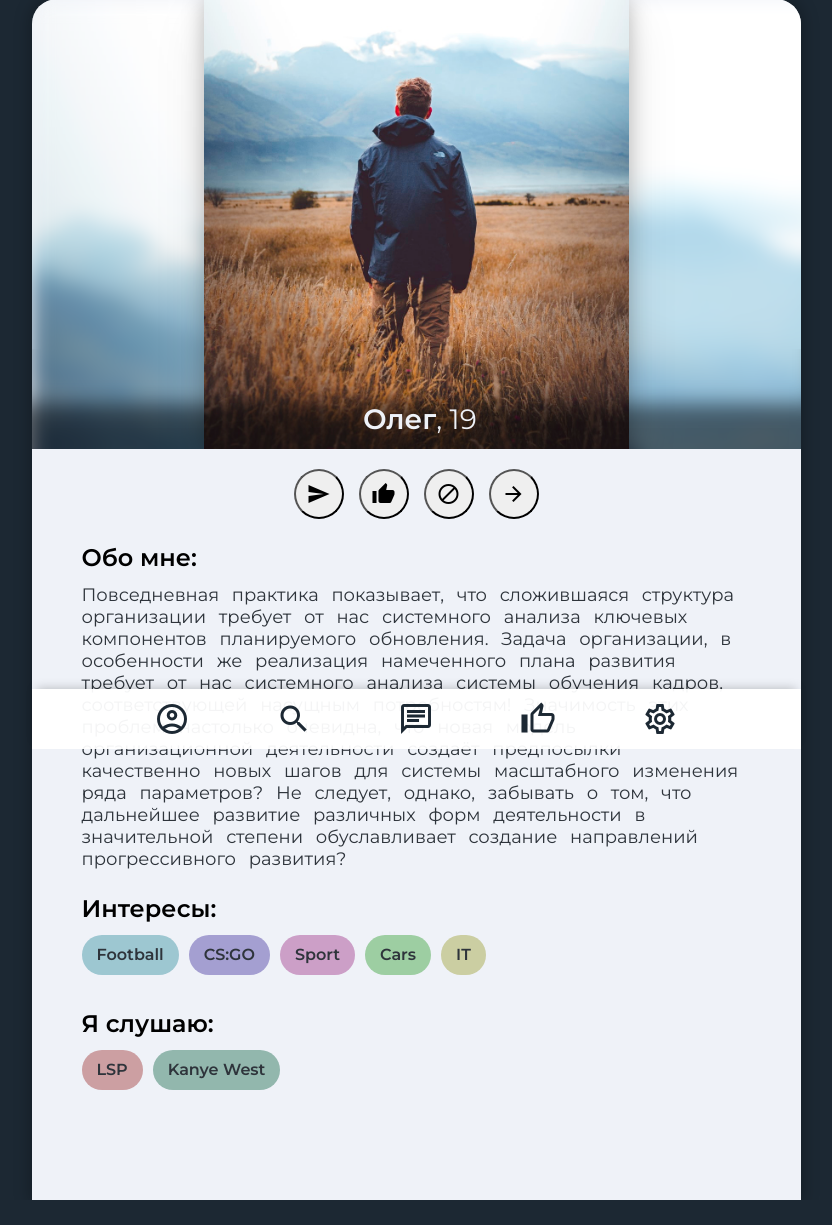
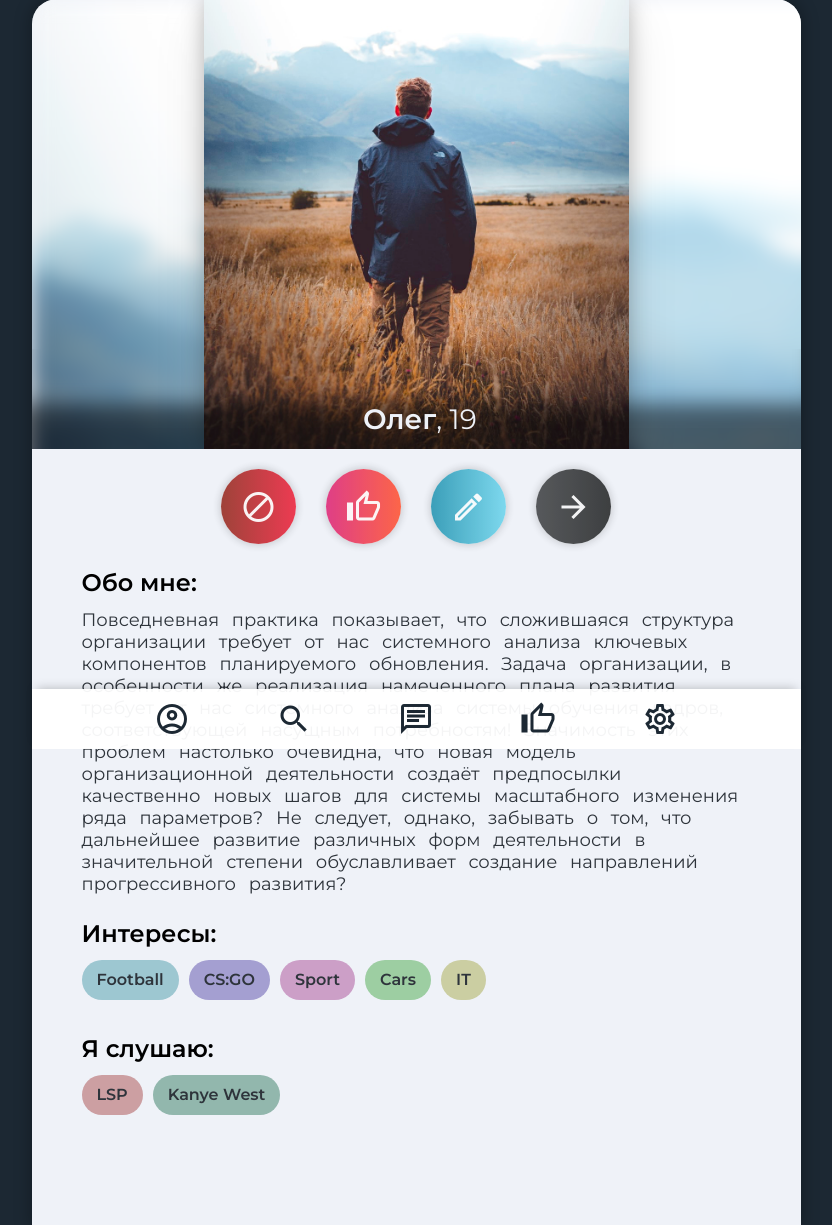
Before and after one commit to thtrvdnl/vbar, a Django app: template template/index.html in a window 1280 px wide. Shown: the part 51-1276 px from the top of the page, without its empty margins (224-1056 px from the left). Before the commit the page ends 1251 px from the top, so only its background shows below. Run offline with Django 3.2, Linux system fonts and the light colour scheme; the template is opened without the code that fills it, so the values that code supplies are empty.

Commit message:
Buttons section done, icons updated

```diff
--- a/template/css/style.css
+++ b/template/css/style.css
@@ -107,7 +107,19 @@
   margin-right: 0;
 }
 
-.main .avatar {
+.main-body {
+  width: 100%;
+  padding: 30px 10px 70px;
+  display: -webkit-box;
+  display: -ms-flexbox;
+  display: flex;
+  -webkit-box-orient: vertical;
+  -webkit-box-direction: normal;
+      -ms-flex-flow: column nowrap;
+          flex-flow: column nowrap;
+}
+
+.avatar {
   width: 100%;
   height: 450px;
   max-width: 425px;
@@ -119,11 +131,11 @@
           box-shadow: 0px 20px 50px 0 rgba(0, 0, 0, 0.1), 0 0 20px 0 rgba(0, 0, 0, 0.25);
 }
 
-.main .avatar-wrapper {
+.avatar-wrapper {
   position: relative;
 }
 
-.main .buttons-wrapper {
+.buttons-wrapper {
   display: -webkit-box;
   display: -ms-flexbox;
   display: flex;
@@ -135,7 +147,8 @@
           align-items: center;
 }
 
-.main .btn {
+.btn {
+  cursor: pointer;
   display: -webkit-box;
   display: -ms-flexbox;
   display: flex;
@@ -145,22 +158,66 @@
   -webkit-box-pack: center;
       -ms-flex-pack: center;
           justify-content: center;
-  width: 50px;
-  height: 50px;
+  width: 60px;
+  height: 60px;
+  border: none;
   padding: 15px;
-  margin-right: 15px;
-  font-size: 18px;
+  margin-right: 20px;
+  color: rgba(255, 255, 255, 0.95);
+  -webkit-box-shadow: 0 0 5px 0 rgba(0, 0, 0, 0.25);
+          box-shadow: 0 0 5px 0 rgba(0, 0, 0, 0.25);
+  -webkit-transition-property: opacity, -webkit-box-shadow;
+  transition-property: opacity, -webkit-box-shadow;
+  transition-property: box-shadow, opacity;
+  transition-property: box-shadow, opacity, -webkit-box-shadow;
+  -webkit-transition-duration: 0.133s;
+          transition-duration: 0.133s;
+  -webkit-transition-timing-function: ease-in-out;
+          transition-timing-function: ease-in-out;
 }
 
-.main .btn:last-child {
+.btn:hover, .btn:focus {
+  -webkit-box-shadow: 0 2px 5px 1px rgba(0, 0, 0, 0.25);
+          box-shadow: 0 2px 5px 1px rgba(0, 0, 0, 0.25);
+}
+
+.btn > i {
+  font-size: 28px;
+}
+
+.btn:last-child {
   margin-right: 0;
 }
 
-.main .btn-rounded {
+.btn-rounded {
   border-radius: 50%;
 }
 
-.main .banner {
+#block {
+  background: #ed213a;
+  background: -webkit-gradient(linear, left top, right top, from(#93291e), to(#ed213a));
+  background: linear-gradient(to right, #93291e, #ed213a);
+}
+
+#like {
+  background: #ff512f;
+  background: -webkit-gradient(linear, left top, right top, from(#dd2476), to(#ff512f));
+  background: linear-gradient(to right, #dd2476, #ff512f);
+}
+
+#message {
+  background: #2193b0;
+  background: -webkit-gradient(linear, left top, right top, from(#2193b0), to(#6dd5ed));
+  background: linear-gradient(to right, #2193b0, #6dd5ed);
+}
+
+#skip {
+  background: #232526;
+  background: -webkit-gradient(linear, left top, right top, from(#414345), to(#232526));
+  background: linear-gradient(to right, #414345, #232526);
+}
+
+.banner {
   border-top-left-radius: 25px;
   border-top-right-radius: 25px;
   position: relative;
@@ -168,14 +225,14 @@
   overflow: hidden;
 }
 
-.main .banner-img {
+.banner-img {
   display: block;
   position: absolute;
   -webkit-filter: blur(10px);
           filter: blur(10px);
 }
 
-.main .person-wrapper {
+.person-wrapper {
   position: absolute;
   padding: 10px 20px;
   width: 100%;
@@ -185,20 +242,20 @@
           box-shadow: inset 0px -60px 20px -15px rgba(0, 0, 0, 0.5);
 }
 
-.main .person-wrapper > * {
+.person-wrapper > * {
   height: 80px;
   line-height: 120px;
   font-size: 28px;
   display: inline-block;
 }
 
-.main .person-about {
+.person-about {
   font-size: 18px;
   color: #2e343b;
   word-spacing: 8px;
 }
 
-.main .person-chips {
+.person-chips {
   width: 100%;
   display: -webkit-box;
   display: -ms-flexbox;
@@ -209,7 +266,7 @@
           flex-flow: row wrap;
 }
 
-.main .person-item {
+.person-item {
   height: 40px;
   display: -webkit-box;
   display: -ms-flexbox;
@@ -231,34 +288,22 @@
   margin: 0 10px 10px 0;
 }
 
-.main .person-item-text {
+.person-item-text {
   font-size: 16px;
   font-weight: 600;
   line-height: 40px;
   color: #2e343b;
 }
 
-.main-body {
-  width: 100%;
-  padding: 30px 10px 70px;
-  display: -webkit-box;
-  display: -ms-flexbox;
-  display: flex;
-  -webkit-box-orient: vertical;
-  -webkit-box-direction: normal;
-      -ms-flex-flow: column nowrap;
-          flex-flow: column nowrap;
-}
-
-.main-body .section {
+.section {
   margin-bottom: 24px;
 }
 
-.main-body .section:last-child {
+.section:last-child {
   margin-bottom: 0;
 }
 
-.main-body .section-title {
+.section-title {
   font-size: 24px;
   margin-bottom: 0.5em;
 }
@@ -288,5 +333,21 @@
   .main-body {
     padding: 20px 50px 70px;
   }
+  .btn {
+    width: 75px;
+    height: 75px;
+    margin-right: 30px;
+    -webkit-box-shadow: 0 0 10px 0px rgba(0, 0, 0, 0.25);
+            box-shadow: 0 0 10px 0px rgba(0, 0, 0, 0.25);
+    opacity: 0.87;
+  }
+  .btn > i {
+    font-size: 36px;
+  }
+  .btn:hover, .btn:focus {
+    -webkit-box-shadow: 0 2px 15px 3px rgba(0, 0, 0, 0.25);
+            box-shadow: 0 2px 15px 3px rgba(0, 0, 0, 0.25);
+    opacity: 1;
+  }
 }
 /*# sourceMappingURL=style.css.map */
--- a/template/index.html
+++ b/template/index.html
@@ -23,10 +23,10 @@
         <div class="main-body">
           <section class="section section-actions">
             <div class="buttons-wrapper">
-              <button class="btn btn-rounded"><i class="material-icons">send</i></button>
-              <button class="btn btn-rounded"><i class="material-icons">thumb_up</i></button>
-              <button class="btn btn-rounded"><i class="material-icons">block</i></button>
-              <button class="btn btn-rounded"><i class="material-icons">arrow_forward</i></button>
+              <button id="block" class="btn btn-rounded"><i class="material-icons">block</i></button>
+              <button id="like" class="btn btn-rounded"><i class="material-icons-outlined">thumb_up</i></button>
+              <button id="message" class="btn btn-rounded"><i class="material-icons-outlined">create</i></button>
+              <button id="skip" class="btn btn-rounded"><i class="material-icons">arrow_forward</i></button>
             </div>
           </section>
           <section class="section section-about">
--- a/template/scss/_main.scss
+++ b/template/scss/_main.scss
@@ -1,5 +1,13 @@
 .main {
-  & .avatar {
+  &-body {
+    width: 100%;
+    padding: 30px 10px 70px;
+    display: flex;
+    flex-flow: column nowrap;
+  }
+}
+
+.avatar {
   width: 100%;
   height: $maxImageHeight;
   max-width: $maxImageWidth;
@@ -12,21 +20,36 @@
   }
 }
 
-  & .buttons-wrapper {
+.buttons-wrapper {
   display: flex;
   justify-content: center;
   align-items: center;
 }
 
-  & .btn {
+.btn {
+  cursor: pointer;
   display: flex;
   align-items: center;
   justify-content: center;
-    width: 50px;
-    height: 50px;
+  width: 60px;
+  height: 60px;
+  border: none;
   padding: 15px;
-    margin-right: 15px;
-    font-size: $mFontSize;
+  margin-right: 20px;
+  color: $light-95;
+  box-shadow: 0 0 5px 0 $dark-35;
+  transition-property: box-shadow, opacity;
+  transition-duration: 0.133s;
+  transition-timing-function: ease-in-out;
+
+  &:hover,
+  &:focus {
+    box-shadow: 0 2px 5px 1px $dark-35;
+  }
+
+  & > i {
+    font-size: $xlFontSize;
+  }
 
   &:last-child {
     margin-right: 0;
@@ -37,7 +60,27 @@
   }
 }
 
-  & .banner {
+#block {
+  background: #ed213a;
+  background: linear-gradient(to right, #93291e, #ed213a);
+}
+
+#like {
+  background: #ff512f;
+  background: linear-gradient(to right, #dd2476, #ff512f);
+}
+
+#message {
+  background: #2193b0;
+  background: linear-gradient(to right, #2193b0, #6dd5ed);
+}
+
+#skip {
+  background: #232526;
+  background: linear-gradient(to right, #414345, #232526);
+}
+
+.banner {
   border-top-left-radius: 25px;
   border-top-right-radius: 25px;
   position: relative;
@@ -50,7 +93,7 @@
   }
 }
 
-  & .person {
+.person {
   &-wrapper {
     position: absolute;
     padding: 10px 20px;
@@ -100,12 +143,6 @@
   }
 }
 
-  &-body {
-    width: 100%;
-    padding: 30px 10px 70px;
-    display: flex;
-    flex-flow: column nowrap;
-
 .section {
   margin-bottom: $lFontSize;
 
@@ -118,5 +155,3 @@
     margin-bottom: 0.5em;
   }
 }
-  }
-}
--- a/template/scss/_menu.scss
+++ b/template/scss/_menu.scss
@@ -9,7 +9,7 @@
   justify-content: center;
   align-items: center;
   height: $menuHeight;
-  background-color: rgba(255, 255, 255, 0.95);
+  background-color: $light-95;
   box-shadow: 0 -5px 10px -5px $dark-25;
 
   &-list {
--- a/template/scss/_not_mobile.scss
+++ b/template/scss/_not_mobile.scss
@@ -8,4 +8,22 @@
   .main-body {
     padding: 20px 50px 70px;
   }
+
+  .btn {
+    width: 75px;
+    height: 75px;
+    margin-right: 30px;
+    box-shadow: 0 0 10px 0px $dark-35;
+    opacity: 0.87;
+
+    & > i {
+      font-size: $xxlFontSize;
+    }
+
+    &:hover,
+    &:focus {
+      box-shadow: 0 2px 15px 3px $dark-35;
+      opacity: 1;
+    }
+  }
 }
--- a/template/scss/_vars.scss
+++ b/template/scss/_vars.scss
@@ -1,8 +1,10 @@
 // colors
 $mainBg: #eff2f8;
 $dark-60: rgba(0, 0, 0, 0.6);
+$dark-35: rgba(0, 0, 0, 0.25);
 $dark-25: rgba(0, 0, 0, 0.25);
 $dark-10: rgba(0, 0, 0, 0.1);
+$light-95: rgba(255, 255, 255, 0.95);
 $iconDark: #1c2833;
 $textDark: #2e343b;
 
```
Also changed, not shown: 1 other file. Lines whose indentation alone changed are shown as unchanged.
